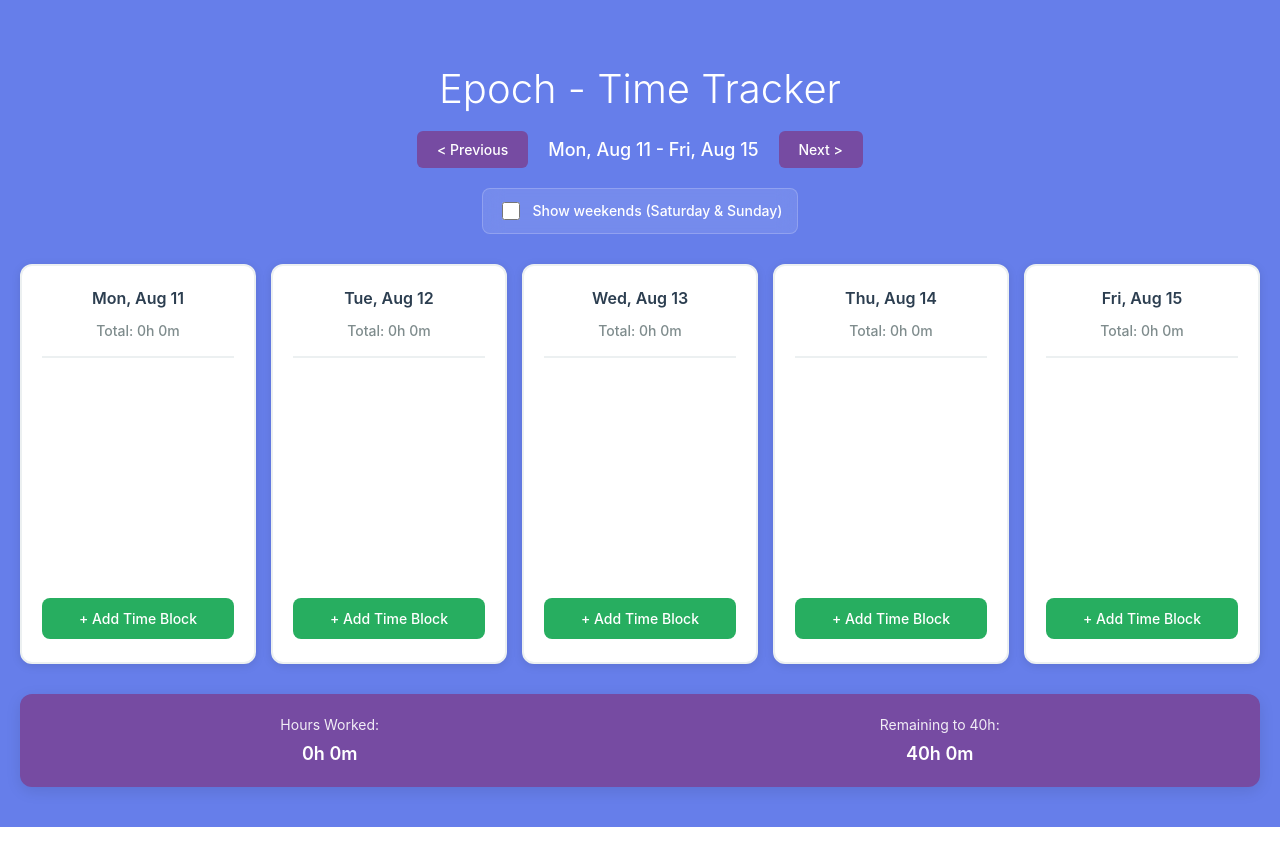
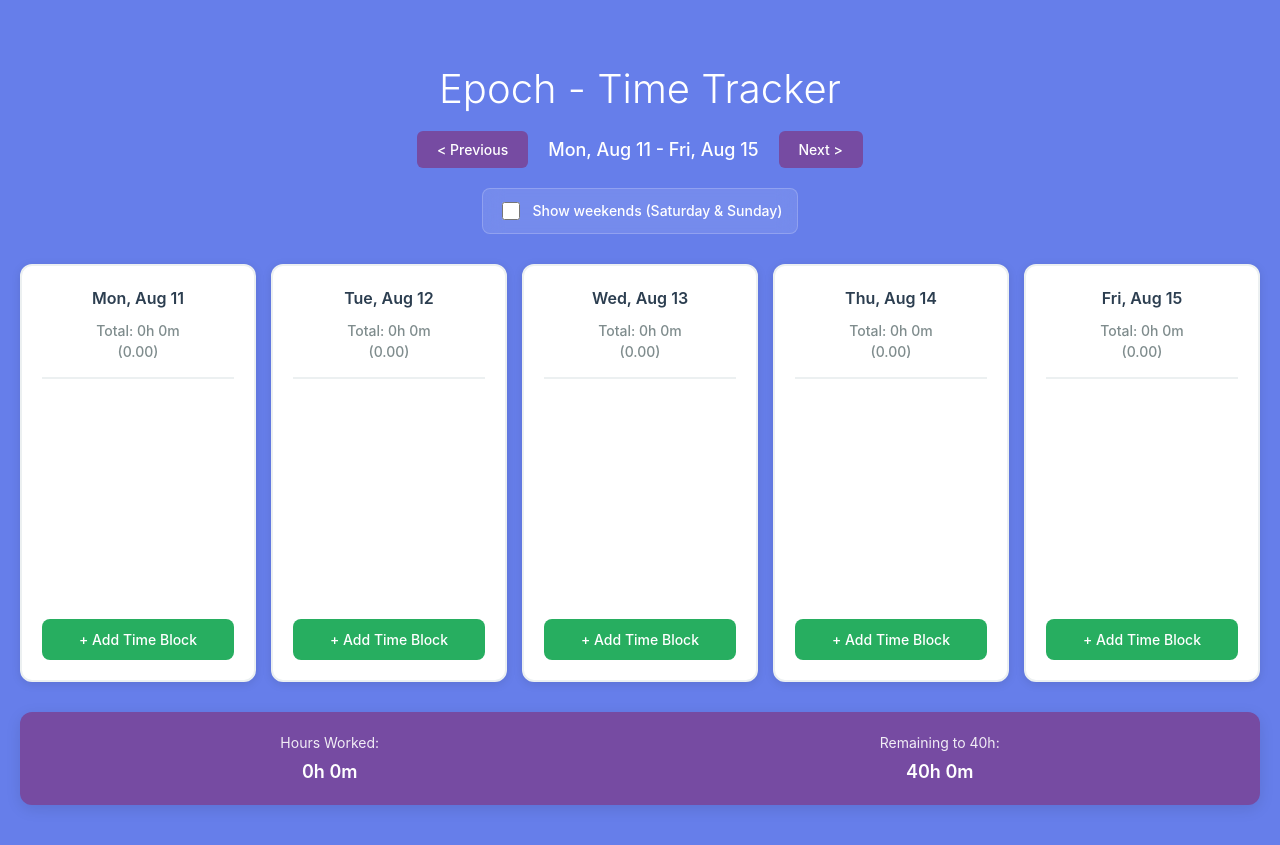
Before and after one commit to joemcabee/epoch, a React (Vite) app: page / in a window 1280 px wide. Built offline with nearby package versions, Linux system fonts and the light colour scheme.

Commit message:
Add label for daily time as decimal. Shift clock in/out buttons.

```diff
--- a/src/components/ClockInOut.css
+++ b/src/components/ClockInOut.css
@@ -13,6 +13,7 @@
   cursor: pointer;
   transition: all 0.2s ease;
   min-width: 120px;
+  width: 100%;
 }
 
 .clock-in-btn {
--- a/src/components/TimeTracker.tsx
+++ b/src/components/TimeTracker.tsx
@@ -1,5 +1,5 @@
 import React, { useState, useEffect } from 'react';
-import { getWeekStart, getWeekDays, formatDate, isToday, formatTime, isFutureDate, getCurrentTime } from '../utils/dateUtils';
+import { getWeekStart, getWeekDays, formatDate, isToday, formatTime, isFutureDate, getCurrentTime, getTimeInDecimalFormat } from '../utils/dateUtils';
 import { getWeekData, addTimeBlock, removeTimeBlock, updateTimeBlock, getClockState, clockIn, clockOut } from '../utils/storage';
 import { TimeBlockFormData, WeekData, TimeBlock as TimeBlockType, ClockState } from '../types';
 import TimeBlockForm from './TimeBlockForm';
@@ -180,6 +180,7 @@ const TimeTracker: React.FC = () => {
           const dayTotal = calculateDayTotal(dayIndex);
           const isCurrentDay = isToday(day);
           const isFutureDay = isFutureDate(day);
+          const dayTotalInDecimal = getTimeInDecimalFormat(dayTotal);
 
           return (
             <div
@@ -190,15 +191,10 @@ const TimeTracker: React.FC = () => {
                 <h3>{formatDate(day)}</h3>
                 <div className="day-total">
                   Total: {formatTime(dayTotal)}
+                  <br/>
+                  ({dayTotalInDecimal})
                 </div>
               </div>
-
-              <ClockInOut
-                isCurrentDay={isCurrentDay}
-                clockState={clockState}
-                onClockIn={handleClockIn}
-                onClockOut={handleClockOut}
-              />
 
               <div className="time-blocks">
                 {dayBlocks.map((block) => (
@@ -210,6 +206,13 @@ const TimeTracker: React.FC = () => {
                   />
                 ))}
               </div>
+
+              <ClockInOut
+                isCurrentDay={isCurrentDay}
+                clockState={clockState}
+                onClockIn={handleClockIn}
+                onClockOut={handleClockOut}
+              />
 
               {!isFutureDay && (
                 <button
--- a/src/utils/dateUtils.ts
+++ b/src/utils/dateUtils.ts
@@ -20,6 +20,10 @@ export const formatTime = (minutes: number): string => {
   const hours = Math.floor(minutes / 60);
   const mins = minutes % 60;
   return `${hours}h ${mins}m`;
+};
+
+export const getTimeInDecimalFormat = (minutes: number): string => {
+  return (minutes / 60).toFixed(2);
 };
 
 export const formatTimeBlock = (startTime: string, endTime: string): number => {
```
